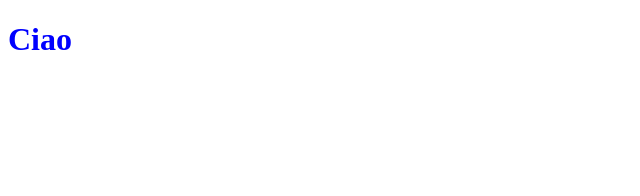
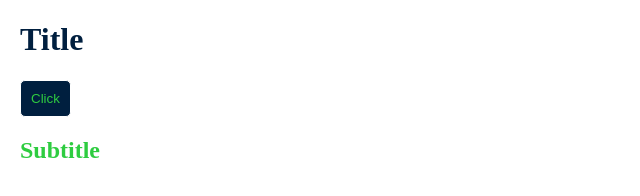
Before and after one commit to ValentinaNovarino/html-sass-first, a plain HTML site: page index.html in a window 1280 px wide. Shown: the whole page, without its empty margins (0-640 px from the left). Drawn offline with Linux system fonts and the light colour scheme.

Commit message:
prova bottoni e titoli

```diff
--- a/index.html
+++ b/index.html
@@ -6,6 +6,8 @@
         <title></title>
     </head>
     <body>
-        <h1>Ciao</h1>
+        <h1>Title</h1>
+        <button>Click</button>
+        <h2>Subtitle</h2>
     </body>
 </html>
--- a/src/app.scss
+++ b/src/app.scss
@@ -1,5 +1,23 @@
-$titlecolor: blue;
+$primarycolor: #001f3f;
+$color: #2ECC40;
+$spacing: 10px;
+
+body {
+    margin: $spacing * 2;
+}
 
 h1 {
-    color: $titlecolor;
+    color: $primarycolor;
 }
+
+button {
+    padding: $spacing;
+    border-radius: $spacing / 2;
+    border: 1px solid white;
+    color: $color;
+    background-color: $primarycolor;
+}
+
+h2 {
+    color: $color;
+}
```
Also changed, not shown: dist/app.css.
